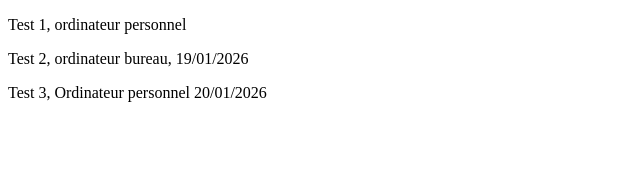
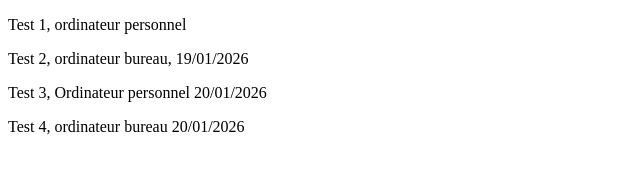
Before and after one commit to ctombeau/Git_test, a plain HTML site: page index.html in a window 1280 px wide. Shown: the whole page, without its empty margins (0-640 px from the left). Drawn offline with Linux system fonts and the light colour scheme.

Commit message:
Test de git encore une fois

```diff
--- a/index.html
+++ b/index.html
@@ -9,5 +9,6 @@
     <p>Test 1, ordinateur personnel</p>
 	<p>Test 2, ordinateur bureau, 19/01/2026</p>
 	<p>Test 3, Ordinateur personnel 20/01/2026</P>
+	<p>Test 4, ordinateur bureau 20/01/2026</P>
 </body>
 </html>
```
Also changed, not shown: perso.txt (added).
